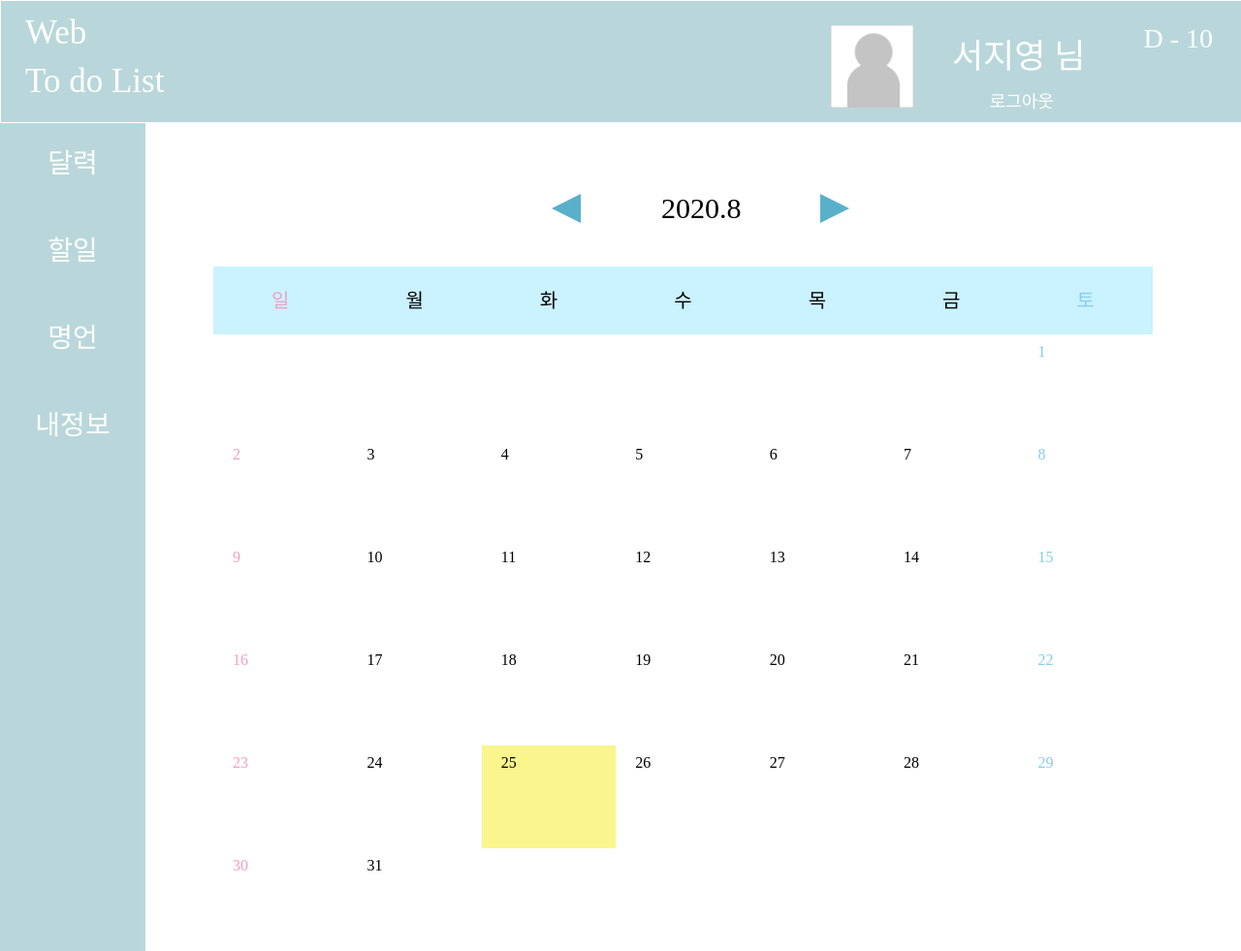
After one commit to Zepelown/Web-ToDoList, a Django app: page /calender in a window 1280 px wide. The commit adds this page. Shown: the whole page at 97% size. Run offline with Django 3.2, Linux system fonts and the light colour scheme.

Commit message:
made calender

```diff
--- a/WebToDoList/urls.py
+++ b/WebToDoList/urls.py
@@ -20,6 +20,7 @@ from main import views as main_views
 
 urlpatterns = [
     path('', main_views.index_page),
+    path('calender', main_views.calender_page),
     path('admin/', admin.site.urls),
     path('login/', account_views.login_page),
     path('signup/', account_views.signup_page)
--- /dev/null
+++ b/main/templates/main/calender.html
@@ -0,0 +1,46 @@
+{% extends "main_base.html" %}
+{% load static %}
+
+{% block head %}
+<link rel="stylesheet" href="{% static 'css/reset.css' %}">
+<link rel="stylesheet" href="{% static 'css/calender.css' %}">
+<script src="{% static 'js/calender.js' %}"></script>
+
+{% endblock head %}
+
+
+{% block contents %}
+<p></p>
+<p></p>
+<table id="calendar">
+    <tbody>
+        <tr class="year-month">
+            <td class="prev-next-calender"><div class="prev" onclick="prevCalendar()"></div>
+            </td>
+            <td id="tbCalendarYM">
+                yyyy m</td>
+            <td class="prev-next-calender"><div class="next" onclick="nextCalendar()"></div>
+            </td>
+        </tr>
+    </tbody>
+
+    <tr>
+        <td class="day">
+            <font color="#F79DC2">일
+        </td>
+        <td class="day">월</td>
+        <td class="day">화</td>
+        <td class="day">수</td>
+        <td class="day">목</td>
+        <td class="day">금</td>
+        <td class="day">
+            <font color="skyblue">토
+        </td>
+    </tr>
+
+</table>
+<script language="javascript" type="text/javascript">
+    buildCalendar();//
+</script>
+
+{% endblock contents %}
--- a/main/templates/main_base.html
+++ b/main/templates/main_base.html
@@ -29,7 +29,7 @@
         </header>
         <nav class="nav">
             <ul class="ul">
-                <a href="#">
+                <a href="/calender">
                     <li class="li">
                         <p>달력</p>
                     </li>
--- a/main/views.py
+++ b/main/views.py
@@ -4,3 +4,6 @@ from django.shortcuts import render
 
 def index_page(request):
     return render(request, 'main/index.html')
+
+def calender_page(request):
+    return render(request, 'main/calender.html')
--- /dev/null
+++ b/static/css/calender.css
@@ -0,0 +1,53 @@
+.prev-next-calender {
+    position: relative;
+    left: 34%;
+    top: 40px;
+}
+
+.prev {
+    width: 0px;
+    height: 0px;
+    border-top: 15px solid transparent;
+    border-right: 30px solid #59B0CB;
+    border-bottom: 15px solid transparent;
+}
+
+.next {
+    width: 0px;
+    height: 0px;
+    border-top: 15px solid transparent;
+    border-left: 30px solid #59B0CB;
+    border-bottom: 15px solid transparent;
+}
+
+
+.year-month {
+    text-align: center;
+
+}
+
+#tbCalendarYM {
+    font-size: 30px;
+    text-align: center;
+    position: relative;
+    left: 30%;
+    top: 35px;
+}
+
+table {
+    position: relative;
+    top: 150px;
+    left: 220px;
+}
+
+.day {
+    background-color: #CAF2FF;
+    padding: 25px 60px 25px 60px;
+    font-size: 20px;
+    margin-bottom: 20px;
+}
+
+td {
+    align: center;
+    padding: 10px 10px 80px 20px;
+}
--- /dev/null
+++ b/static/js/calender.js
@@ -0,0 +1,47 @@
+var today = new Date();
+var date = new Date();
+function prevCalendar() {
+     today = new Date(today.getFullYear(), today.getMonth() - 1, today.getDate());
+     buildCalendar();
+}
+
+function nextCalendar() {
+     today = new Date(today.getFullYear(), today.getMonth() + 1, today.getDate());
+     buildCalendar();
+}
+function buildCalendar() {
+     var doMonth = new Date(today.getFullYear(), today.getMonth(), 1);
+     var lastDate = new Date(today.getFullYear(), today.getMonth() + 1, 0);
+     var tbCalendar = document.getElementById("calendar");
+     var tbCalendarYM = document.getElementById("tbCalendarYM");
+     tbCalendarYM.innerHTML = today.getFullYear() + "." + (today.getMonth() + 1);
+
+     while (tbCalendar.rows.length > 2) {
+          tbCalendar.deleteRow(tbCalendar.rows.length - 1);
+     }
+     var row = null;
+     row = tbCalendar.insertRow();
+     var cnt = 0;
+     for (i = 0; i < doMonth.getDay(); i++) {
+          cell = row.insertCell();
+          cnt = cnt + 1;
+     }
+     for (i = 1; i <= lastDate.getDate(); i++) {
+          cell = row.insertCell();
+          cell.innerHTML = i;
+          cnt = cnt + 1;
+          if (cnt % 7 == 1) {
+               cell.innerHTML = "<font color=#F79DC2>" + i
+          }
+          if (cnt % 7 == 0) {
+               cell.innerHTML = "<font color=skyblue>" + i
+               row = calendar.insertRow();
+          }
+
+          if (today.getFullYear() == date.getFullYear()
+               && today.getMonth() == date.getMonth()
+               && i == date.getDate()) {
+               cell.bgColor = "#FAF58C";
+          }
+     }
+}
```
Also changed, not shown: main/templates/main/date.html (deleted, +0 -11 lines).
